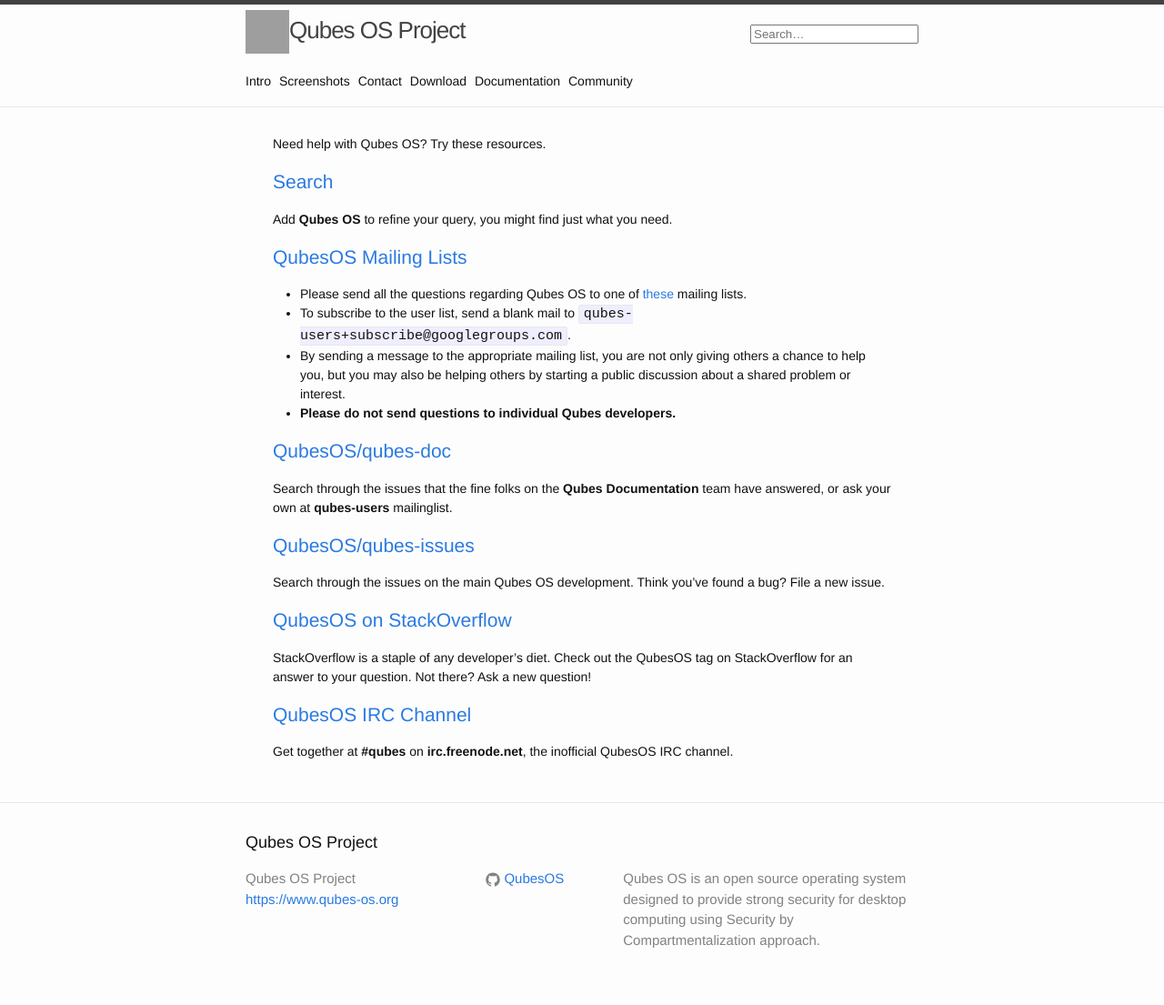
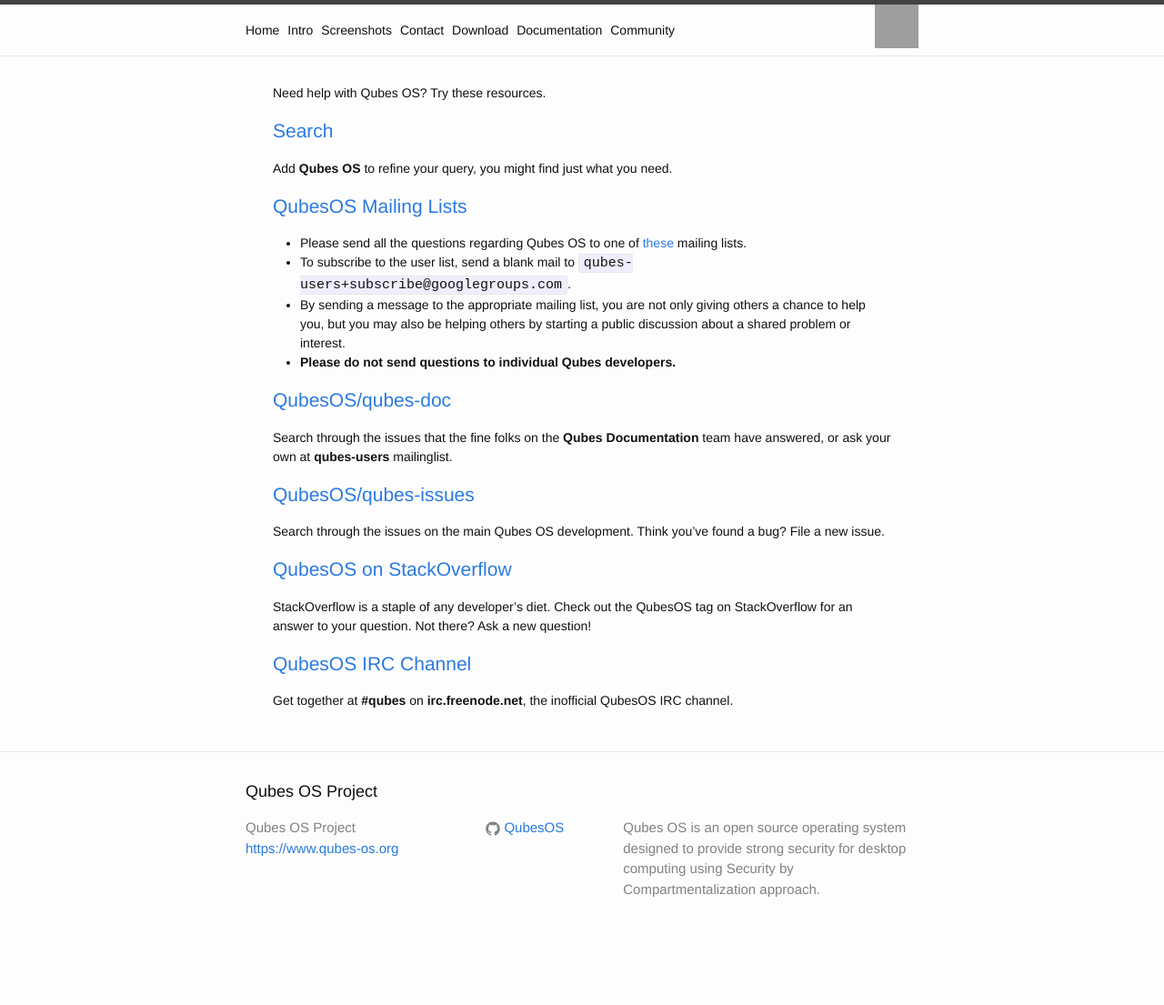
Before and after one commit to QubesOS/qubesos.github.io, a Jekyll site: the page built from community.md, in a window 1280 px wide. Shown: the whole page at 91% size. Built offline with Jekyll 4.4.1, drawn with Linux system fonts in a browser that asks for light colours; after the commit the page ends 1049 px from its top, so only the background shows below that; grey boxes are pictures that could not be loaded.

Commit message:
Simplify layout for less cluttered look

```diff
--- a/_includes/header.html
+++ b/_includes/header.html
@@ -2,14 +2,8 @@
 
   <div class="wrapper">
 
-    <a class="site-title" href="{{ site.url }}{{ site.baseurl }}/">
     <img src="{{ "/attachment/icons/128x128/apps/qubes-logo-icon.png" | prepend: site.baseurl | prepend: site.url }}"
-                width="48" height="48" alt="Qubes OS Project">{{ site.title }}</a>
-
-    <form class="site-search" action="https://duckduckgo.com/" method="get">
-        <input type="hidden" name="sites" value="www.qubes-os.org" />
-        <input class="search" type="text" name="q" results="0" placeholder="Search&hellip;" />
-    </form>
+                width="48" height="48" style="float:right" alt="Qubes OS Project">
 
     <nav class="site-nav">
       <a href="#" class="menu-icon">
@@ -21,6 +15,7 @@
       </a>
 
       <div class="trigger">
+        <a class="page-link" href="{{ "/" | prepend: site.baseurl | prepend: site.url }}">Home</a>
         <a class="page-link" href="{{ "/doc/SimpleIntro/" | prepend: site.baseurl | prepend: site.url }}">Intro</a>
         <a class="page-link" href="{{ "/doc/QubesScreenshots/" | prepend: site.baseurl | prepend: site.url }}">Screenshots</a>
         <a class="page-link" href="{{ "/doc/QubesDevelopers/" | prepend: site.baseurl | prepend: site.url }}">Contact</a>
```
